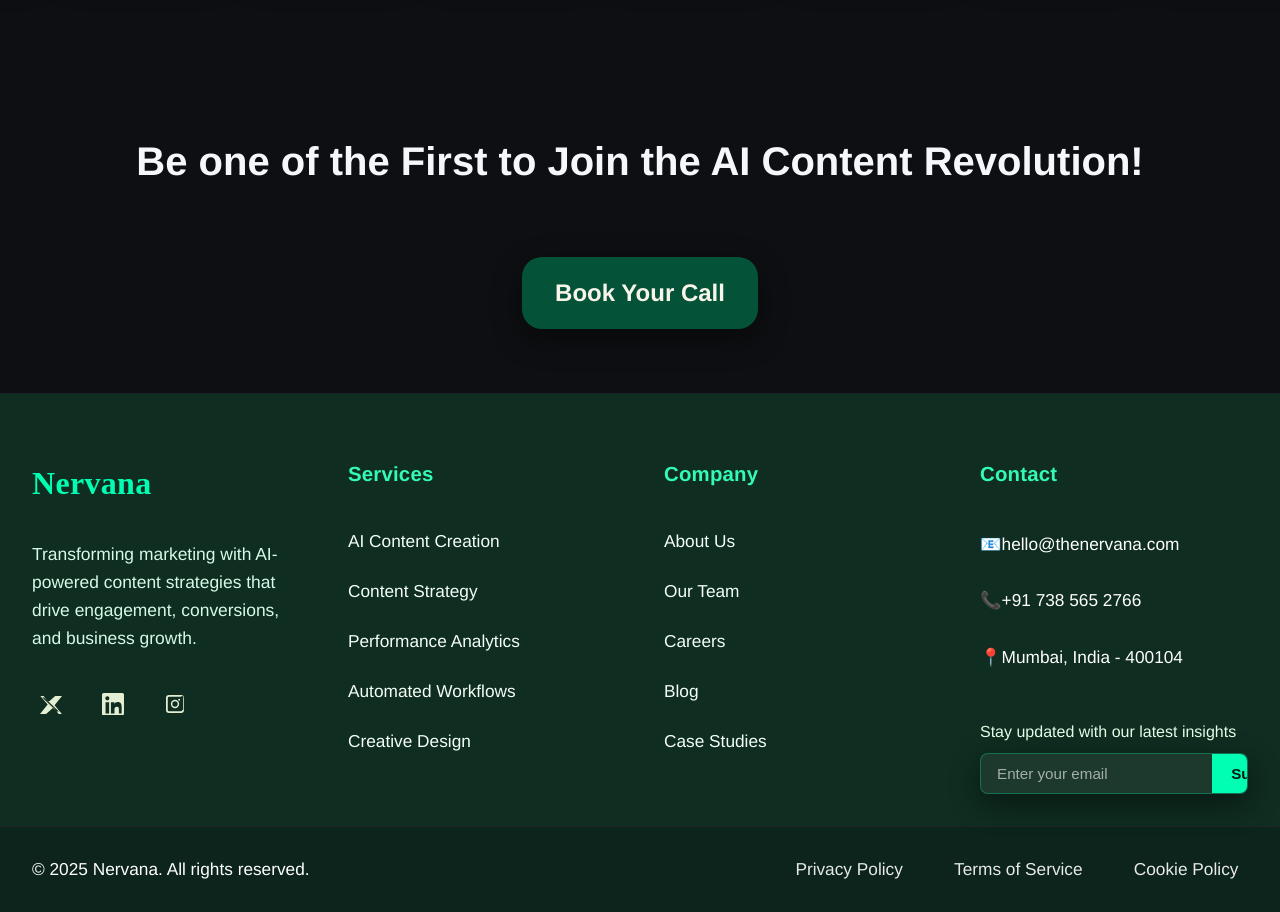
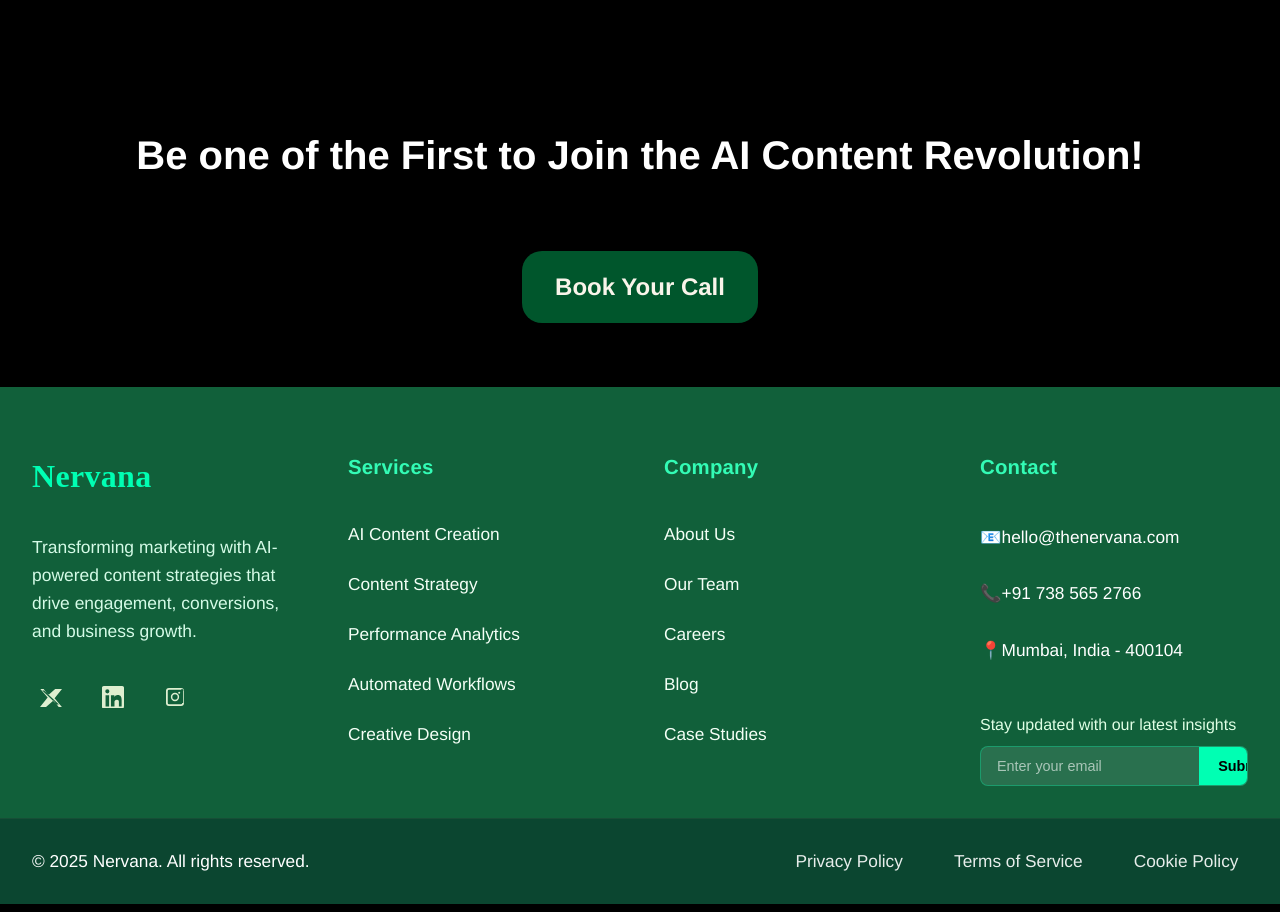
Before and after one commit to thenervana/nervana-site, a Next.js app: page / in a window 1280 px wide. Shown: the part 3980-4892 px from the top of the page. Built offline with nearby package versions, Linux system fonts and the light colour scheme; a web font is replaced by a local one.

Commit message:
light mode fixed

```diff
--- a/app/globals.css
+++ b/app/globals.css
@@ -5,7 +5,7 @@
 }
 
 :root {
-  --background: #ffffff;
+  --background: #000000;
   --foreground: #171717;
 }
 
--- a/app/page.module.css
+++ b/app/page.module.css
@@ -1,29 +1,6 @@
 /* ===============================================
    BASE STYLES & CONTAINERS
    =============================================== */
-
-:root {
-  --bg-root: #0d0f12;
-  --bg-elev-1: #0f1216;
-  --bg-elev-2: #121417;
-  --bg-elev-3: #15181d;
-  --bg-overlay: #0a0c10;
-  --text-primary: #f5f7fa;
-  --text-secondary: #c9d1d9;
-  --text-tertiary: #a6b0bb;
-  --brand: #00ffb3;
-  --brand-600: #00e5a0;
-  --brand-700: #00c98f;
-  --border: #1f242b;
-  --muted: #222831;
-  --shadow: 0 10px 30px rgba(0, 0, 0, 0.45);
-}
-
-html,
-body {
-  background: var(--bg-root);
-  color: var(--text-primary);
-}
 
 .container {
   max-width: 1250px;
@@ -35,7 +12,6 @@ body {
 .center {
   font-size: 2.5rem;
   text-align: center;
-  color: var(--text-primary);
 }
 
 .spacer {
@@ -52,12 +28,12 @@ body {
 
 .ctaPromptInner {
   padding: 0.9em 2.4em;
-  background: rgba(0, 255, 179, 0.08);
-  color: var(--brand);
+  background: rgba(0,255,179,0.07);
+  color: #00ffb3;
   font-weight: 600;
   font-size: 1.6rem;
   border-radius: 1.2em;
-  box-shadow: var(--shadow);
+  box-shadow: 0 3px 32px #1aeab540;
   text-align: center;
 }
 
@@ -67,7 +43,7 @@ body {
 
 .galleryDescription {
   margin-bottom: 2rem;
-  color: var(--text-secondary);
+  color: #ccc;
   font-size: 1.1rem;
   line-height: 1.6;
 }
@@ -87,7 +63,7 @@ body {
   margin: 0 auto 1.5rem auto;
   font-size: 1.25rem;
   line-height: 1.8;
-  color: var(--text-secondary);
+  color: #ccc;
   max-width: 100%;
 }
 
@@ -111,8 +87,8 @@ body {
 
 .btnPrimaryHeader {
   background-color: transparent;
-  color: var(--brand);
-  border: 2px solid var(--brand);
+  color: #00ffb3;
+  border: 2px solid #00ffb3;
   padding: 0.75rem 1.5rem;
   border-radius: 8px;
   font-weight: 1000;
@@ -121,14 +97,14 @@ body {
 }
 
 .btnPrimaryHeader:hover {
-  background-color: var(--brand);
+  background-color: #00ffb3;
   color: #0a0a0a;
   transform: scale(0.96);
 }
 
 .btnPrimaryMain {
   font-size: 1.5rem;
-  background-color: #045338;
+  background-color: #00562c;
   color: #f9f4ea;
   padding: 1rem 2rem;
   border-radius: 20px;
@@ -136,32 +112,31 @@ body {
   border: 1.5px solid transparent;
   transition: all 0.3s ease;
   margin-top: 2rem;
-  box-shadow: var(--shadow);
 }
 
 .btnPrimaryMain:hover {
   background-color: transparent;
-  color: var(--text-primary);
-  border-color: var(--text-primary);
+  color: #fff;
+  border-color: #fff;
   transform: translateY(-2px);
 }
 
 .btnPrimaryMobile {
   font-size: 1.2rem;
-  background-color: #045338;
+  background-color: #00562c;
   color: #f9f4ea;
   padding: 0.8rem 1.5rem;
   border-radius: 15px;
   font-weight: bold;
-  border: 2px solid #045338;
+  border: 2px solid #00562c;
   transition: all 0.3s ease;
   margin-top: 1rem;
 }
 
 .btnPrimaryMobile:hover {
   background-color: transparent;
-  color: var(--brand);
-  border-color: var(--brand);
+  color: #00ffb3;
+  border-color: #00ffb3;
   transform: translateY(-2px);
 }
 
@@ -181,11 +156,11 @@ body {
 }
 
 .headerScrolled {
-  background: rgba(10, 12, 16, 0.88);
-  backdrop-filter: blur(12px);
-  -webkit-backdrop-filter: blur(12px);
-  box-shadow: var(--shadow);
-  border-bottom: 1px solid var(--border);
+  background: rgba(10, 10, 10, 0.9);
+  backdrop-filter: blur(15px);
+  -webkit-backdrop-filter: blur(15px);
+  box-shadow: 0 2px 20px rgba(0,0,0,0.2);
+  border-bottom: 1px solid rgba(255,255,255,0.1);
 }
 
 .nav {
@@ -211,7 +186,7 @@ body {
 }
 
 .logo:hover {
-  color: var(--brand);
+  color: #00ffb3;
 }
 
 .menu {
@@ -222,7 +197,7 @@ body {
 }
 
 .menu a {
-  color: var(--text-secondary);
+  color: #eee;
   font-size: 1rem;
   transition: all 0.3s ease;
   text-decoration: none;
@@ -232,8 +207,8 @@ body {
 }
 
 .menu a:hover {
-  color: var(--brand);
-  background: rgba(0, 255, 179, 0.08);
+  color: #00ffb3;
+  background: rgba(0,255,179,0.1);
 }
 
 /* Mobile Menu */
@@ -254,7 +229,7 @@ body {
 .hamburger {
   width: 25px;
   height: 3px;
-  background: var(--brand);
+  background: #00ffb3;
   border-radius: 2px;
   transition: all 0.3s cubic-bezier(0.4, 0, 0.2, 1);
   transform-origin: center;
@@ -281,9 +256,9 @@ body {
   left: 0;
   right: 0;
   bottom: 0;
-  background: rgba(8, 10, 14, 0.96);
-  backdrop-filter: blur(14px);
-  -webkit-backdrop-filter: blur(14px);
+  background: rgba(10, 10, 10, 0.95);
+  backdrop-filter: blur(15px);
+  -webkit-backdrop-filter: blur(15px);
   z-index: 999;
   display: flex;
   align-items: center;
@@ -299,7 +274,7 @@ body {
 }
 
 .mobileMenuNav a {
-  color: var(--brand);
+  color: #00ffb3;
   font-size: 1.2rem;
   font-weight: 600;
   text-decoration: none;
@@ -311,7 +286,7 @@ body {
 }
 
 .mobileMenuNav a:hover {
-  background: rgba(0, 255, 179, 0.14);
+  background: rgba(0,255,179,0.2);
   transform: translateY(-2px);
   color: #fff;
 }
@@ -323,7 +298,7 @@ body {
   }
   to {
     opacity: 1;
-    transform: none;
+    transform: translateY(0);
   }
 }
 
@@ -337,7 +312,6 @@ body {
   height: 100vh;
   overflow: hidden;
   z-index: 1;
-  background: var(--bg-root);
 }
 
 .bannerImage {
@@ -348,8 +322,7 @@ body {
   width: 100%;
   height: 100%;
   z-index: 0;
-  opacity: 0.4;
-  filter: saturate(0.9) brightness(0.7);
+  opacity: 0.6;
 }
 
 .bannerGradient {
@@ -360,11 +333,11 @@ body {
   height: 100%;
   background: linear-gradient(
     to bottom,
-    rgba(10, 12, 16, 0.95),
-    rgba(10, 12, 16, 0.88),
-    rgba(10, 12, 16, 0.82),
-    rgba(10, 12, 16, 0.65),
-    rgba(10, 12, 16, 0.35)
+    rgba(10, 9, 30, 0.98),
+    rgba(20, 23, 36, 0.8),
+    rgba(11, 12, 18, 0.6),
+    rgba(10, 10, 12, 0.18),
+    rgba(0, 0, 0, 0.03)
   );
   z-index: 1;
   pointer-events: none;
@@ -398,7 +371,7 @@ body {
   color: #fff;
   font-size: 5rem;
   font-weight: 800;
-  text-shadow: 0 3px 32px rgba(0, 0, 0, 0.55);
+  text-shadow: 0 3px 32px rgba(22, 25, 41, 0.45), 0 1px 1px #0089ff40;
   letter-spacing: 0.018em;
   line-height: 1.1;
   display: flex;
@@ -419,7 +392,7 @@ body {
 .heroHeading {
   font-size: 3rem;
   text-align: center;
-  color: var(--text-primary);
+  color: #fff;
   margin: 1rem 0;
   line-height: 1.2;
 }
@@ -427,7 +400,7 @@ body {
 .heroSubtext {
   font-size: 2.5rem;
   text-align: center;
-  color: rgba(245, 247, 250, 0.92);
+  color: #ccc;
   line-height: 1.3;
   margin-bottom: 2rem;
 }
@@ -435,8 +408,8 @@ body {
 .jackpotEffect {
   font-size: 5rem;
   font-weight: 800;
-  color: var(--brand);
-  text-shadow: 0 3px 24px rgba(0, 255, 179, 0.25);
+  color: #00ffb3;
+  text-shadow: 0 3px 32px rgba(0,255,179, 0.3);
   letter-spacing: 0.018em;
   margin-left: 0.75rem;
   white-space: nowrap;
@@ -447,19 +420,15 @@ body {
 
 .cursor {
   display: inline-block;
-  background-color: var(--brand);
+  background-color: #00ffb3;
   margin-left: 3px;
   width: 3px;
   animation: blink 1s infinite;
 }
 
 @keyframes blink {
-  0%, 50% {
-    opacity: 1;
-  }
-  51%, 100% {
-    opacity: 0;
-  }
+  0%, 50% { opacity: 1; }
+  51%, 100% { opacity: 0; }
 }
 
 /* ===============================================
@@ -468,8 +437,8 @@ body {
 
 .chatLetterSection {
   padding: 4rem 1rem;
-  background: var(--bg-elev-2);
-  color: var(--text-primary);
+  background: #000000;
+  color: white;
 }
 
 .chatContainer {
@@ -486,17 +455,16 @@ body {
   font-size: 1.8rem;
   font-weight: bold;
   margin-bottom: 2rem;
-  color: var(--brand);
+  color: #00ffb3;
 }
 
 .chatCardBg {
-  border-radius: 20px;
-  background: linear-gradient(105deg, var(--bg-elev-3) 70%, #0f2a22 100%);
-  box-shadow: var(--shadow);
+  border-radius: 2.2rem;
+  background: linear-gradient(105deg,#162f26 80%,#00562c30 100%);
+  box-shadow: 0 6px 28px #03221536;
   padding: 2rem 1.1rem;
   position: relative;
   z-index: 1;
-  border: 1px solid var(--border);
 }
 
 .chatRow {
@@ -523,7 +491,6 @@ body {
   height: 36px;
   border-radius: 50%;
   flex-shrink: 0;
-  border: 1px solid var(--border);
 }
 
 .chatBubble {
@@ -536,35 +503,32 @@ body {
 }
 
 .chatRow.left .chatBubble {
-  background-color: var(--brand);
-  color: #012016;
+  background-color: #00ffb3;
+  color: #000;
   border-bottom-left-radius: 6px;
 }
 
 .chatRow.right .chatBubble {
-  background-color: #22272e;
-  color: var(--text-primary);
+  background-color: #333;
+  color: #eee;
   border-bottom-right-radius: 6px;
-  border: 1px solid var(--border);
 }
 
 .chatTyping {
   display: flex;
   gap: 4px;
   align-items: center;
-  background-color: #1e232a;
+  background-color: #444;
   padding: 0.8rem 1rem;
   border-radius: 18px;
   max-width: 70%;
-  color: var(--text-secondary);
-  border: 1px solid var(--border);
 }
 
 .chatTyping span {
   display: inline-block;
   width: 6px;
   height: 6px;
-  background: #cbd5e1;
+  background: #ccc;
   border-radius: 50%;
   animation: typing 1.4s infinite ease-in-out;
 }
@@ -591,7 +555,7 @@ body {
 .chatSeen {
   text-align: right;
   font-size: 0.8rem;
-  color: #98a6b3;
+  color: #666;
   margin-top: 0.5rem;
   padding-right: 1rem;
 }
@@ -602,17 +566,16 @@ body {
 
 .section {
   padding: 4rem 0;
-  color: var(--text-primary);
-  background: transparent;
+  color: #fff;
 }
 
 .section h2 {
   margin-bottom: 3rem;
-  color: var(--text-primary);
+  color: #fff;
 }
 
 .section p {
-  color: var(--text-secondary);
+  color: #ccc;
   font-size: 1.25rem;
   line-height: 1.8;
   margin: 0 auto;
@@ -627,30 +590,29 @@ body {
 }
 
 .card {
-  background: linear-gradient(145deg, var(--bg-elev-2), var(--bg-elev-1));
+  background: linear-gradient(145deg, #1a1a1a, #111);
   border-radius: 12px;
   padding: 2rem;
-  transition: transform 0.3s ease, box-shadow 0.3s ease, border-color 0.2s ease;
-  border: 1px solid var(--border);
-  box-shadow: var(--shadow);
+  transition: transform 0.3s ease, box-shadow 0.3s ease;
+  border: 1px solid #333;
 }
 
 .card:hover {
   transform: translateY(-5px);
-  box-shadow: 0 14px 40px rgba(0, 0, 0, 0.55);
-  border-color: var(--brand);
+  box-shadow: 0 10px 30px rgba(0,255,179,0.1);
+  border-color: #00ffb3;
 }
 
 .card h3 {
   margin-bottom: 1rem;
-  color: var(--brand);
+  color: #00ffb3;
   font-size: 1.3rem;
   font-weight: 600;
 }
 
 .card p {
   font-size: 1rem;
-  color: var(--text-secondary);
+  color: #ccc;
   line-height: 1.6;
 }
 
@@ -684,26 +646,19 @@ body {
   height: 280px !important;
   width: auto !important;
   object-fit: cover;
-  aspect-ratio: 9/16;
+  aspect-ratio: 9 / 16;
   border-radius: 12px;
   flex-shrink: 0;
-  transition: transform 0.3s ease, box-shadow 0.2s ease;
-  box-shadow: var(--shadow);
-  border: 1px solid var(--border);
+  transition: transform 0.3s ease;
 }
 
 .galleryImage:hover {
   transform: scale(1.05);
-  box-shadow: 0 16px 42px rgba(0, 0, 0, 0.6);
 }
 
 @keyframes scroll-left {
-  0% {
-    transform: translateX(0);
-  }
-  100% {
-    transform: translateX(-50%);
-  }
+  0% { transform: translateX(0); }
+  100% { transform: translateX(-50%); }
 }
 
 /* ===============================================
@@ -713,21 +668,19 @@ body {
 .footerSection {
   padding: 4rem 0;
   text-align: center;
-  background: transparent;
 }
 
 .footerSection h1 {
   font-size: 2.5rem;
-  color: var(--text-primary);
+  color: #fff;
   margin-bottom: 2rem;
 }
 
 .bigFooter {
-  background: #0f2d21;
-  color: #f1f8f4;
+  background: #11603a;
+  color: #f9f4ea;
   width: 100vw;
   font-size: 1.08rem;
-  border-top: 1px solid var(--border);
 }
 
 .bigFooterContainer {
@@ -746,7 +699,7 @@ body {
 }
 
 .footerLogo {
-  color: var(--brand);
+  color: #00ffb3;
   font-weight: 900;
   font-size: 2rem;
   letter-spacing: 0.01em;
@@ -769,16 +722,16 @@ body {
 
 .footerSocials a {
   color: #f6ffe2;
-  opacity: 0.92;
+  opacity: 0.9;
   transition: all 0.3s ease;
   padding: 8px;
   border-radius: 8px;
 }
 
 .footerSocials a:hover {
-  color: var(--brand);
+  color: #00ffb3;
   opacity: 1;
-  background: rgba(0, 255, 179, 0.12);
+  background: rgba(0,255,179,0.1);
   transform: translateY(-2px);
 }
 
@@ -808,7 +761,7 @@ body {
 }
 
 .footerList li:hover {
-  color: var(--brand);
+  color: #00ffb3;
   padding-left: 0.5rem;
 }
 
@@ -830,7 +783,7 @@ body {
 }
 
 .footerContactItem:hover {
-  background: rgba(0, 255, 179, 0.12);
+  background: rgba(0,255,179,0.1);
   padding-left: 0.5rem;
 }
 
@@ -841,7 +794,7 @@ body {
 
 /* Newsletter Styles */
 .footerNewsletter {
-  margin-top: 0;
+  margin-top: 0rem;
 }
 
 .footerNewsletterLabel {
@@ -855,11 +808,10 @@ body {
   display: flex;
   border-radius: 8px;
   overflow: hidden;
-  background: rgba(255, 255, 255, 0.06);
-  border: 1px solid rgba(0, 255, 179, 0.28);
+  background: rgba(255,255,255,0.1);
+  border: 1px solid rgba(0,255,179,0.3);
   max-width: 350px;
   width: 100%;
-  box-shadow: var(--shadow);
 }
 
 .footerInput {
@@ -869,27 +821,27 @@ body {
   outline: none;
   background: transparent;
   color: #fff;
-  font-size: 0.95rem;
+  font-size: 0.9rem;
 }
 
 .footerInput::placeholder {
-  color: rgba(255, 255, 255, 0.6);
+  color: rgba(255,255,255,0.6);
 }
 
 .footerBtn {
-  background: var(--brand);
-  color: #00140e;
+  background: #00ffb3;
+  color: #000;
   border: none;
   padding: 0.7rem 1.2rem;
   cursor: pointer;
-  font-weight: 700;
-  font-size: 0.95rem;
-  transition: all 0.2s ease;
+  font-weight: 600;
+  font-size: 0.9rem;
+  transition: all 0.3s ease;
   white-space: nowrap;
 }
 
 .footerBtn:hover {
-  background: var(--brand-600);
+  background: #00e5a0;
   transform: translateX(2px);
 }
 
@@ -905,9 +857,9 @@ body {
   flex-wrap: wrap;
   align-items: center;
   justify-content: space-between;
-  background: #0c241b;
+  background: #0b4630;
   color: #fff;
-  border-top: 1px solid var(--border);
+  border-top: 1px solid #174e36;
   padding: 1.5rem 2rem;
 }
 
@@ -921,14 +873,14 @@ body {
   color: #fff;
   opacity: 0.9;
   cursor: pointer;
-  transition: all 0.2s ease;
+  transition: all 0.3s ease;
   padding: 0.3rem 0.6rem;
   border-radius: 4px;
 }
 
 .footerLink:hover {
-  color: var(--brand);
-  background: rgba(0, 255, 179, 0.12);
+  color: #00ffb3;
+  background: rgba(0,255,179,0.1);
 }
 
 /* ===============================================
```
